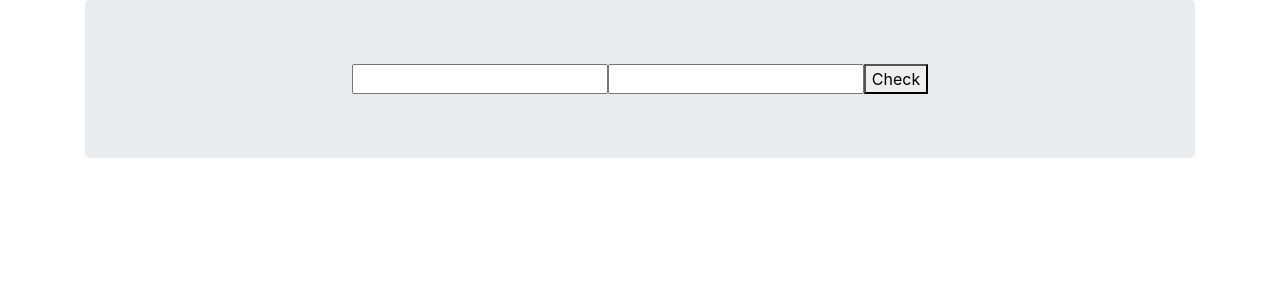
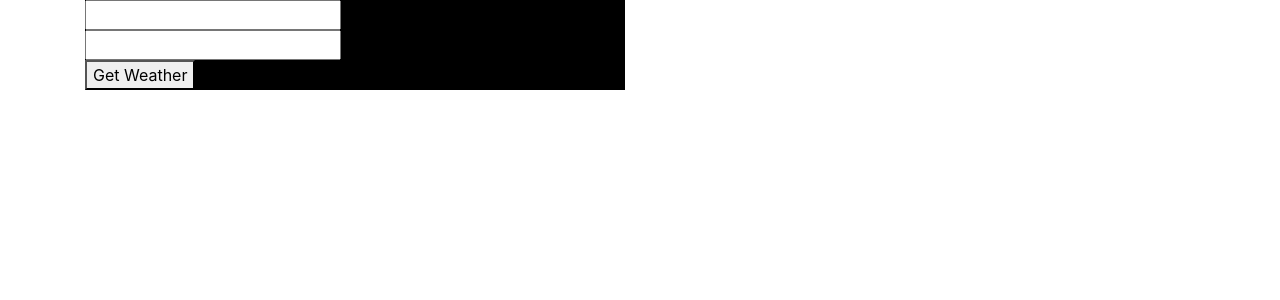
Before and after one commit to shubham860/Weather-app-ReactJs, a React (Create React App) app in the folder weather/: page / in a window 1280 px wide. Shown: the top 300 px of the page. Built offline with nearby package versions, Linux system fonts and the light colour scheme.

Commit message:
commit-3

```diff
--- a/weather/src/components/Form.js
+++ b/weather/src/components/Form.js
@@ -2,6 +2,7 @@ import React, {Component} from 'react'
 import PropTypes from 'prop-types'
 import axios from 'axios'
 import Report from './Report'
+import './css/Form.css'
 
 const api_key= '5c06b924a0b02671fcf1bd6cfa3cb1b1'
 
@@ -57,14 +58,33 @@ submit = event => {
   render () {
        const {city, country, latitude, longitude, temper, humidity, pressure, appearance} = this.state
     return(
+
       <div className="container">
-      <div className="jumbotron">
-          <input type='text' name='city' value={city} onChange={this.city} />
-          <input type='text' name='country' value={country} onChange={this.country} />
-          <button type='button' onClick={this.submit}>Check</button>
-          <Report city={city} country={country} latitude={latitude} longitude={longitude} temper={temper} humidity={humidity} pressure={pressure} appearance={appearance}/>
+       <div className="row">
+
+          <div className="col-md-6">
+            <div className="container dark">
+               <div className="row bottom">
+                <input type='text' name='city' value={city} onChange={this.city} />
+               </div>
+               <div className="row bottom">
+                 <input type='text' name='country' value={country} onChange={this.country} />
+                </div>
+                <div className="row bottom">
+                 <button type='button' onClick={this.submit}>Get Weather</button>
+                </div>
+            </div>
+          </div>
+
+          <div className="col-md-6">
+            <Report city={city} country={country} latitude={latitude} longitude={longitude} temper={temper} humidity={humidity} pressure={pressure} appearance={appearance}/>
+          </div>
+
+       </div>
       </div>
-      </div>
+
+
+
   )}
 }
 
--- a/weather/src/components/Report.js
+++ b/weather/src/components/Report.js
@@ -3,7 +3,7 @@ import PropTypes from 'prop-types'
 
 class Form extends React.Component {
   render () {
-    const {city, country, latitude, longitude, temper, humidity, pressure, appearance} = this.props
+  //  const {city, country, latitude, longitude, temper, humidity, pressure, appearance} = this.props
       return(
         <div className="container">
 
--- /dev/null
+++ b/weather/src/components/css/Form.css
@@ -0,0 +1,4 @@
+.dark{
+  background-color: black;
+  color : black;
+}
```
Also changed, not shown: weather/src/components/css/Report.css (added).
